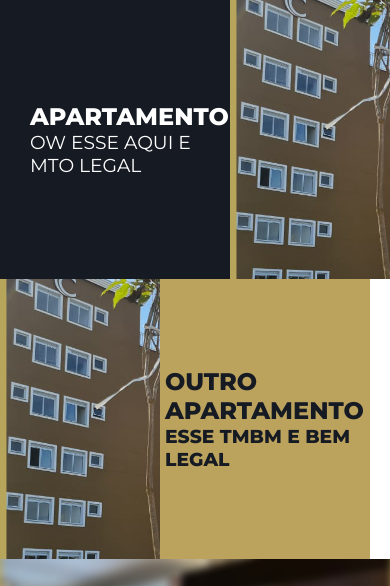
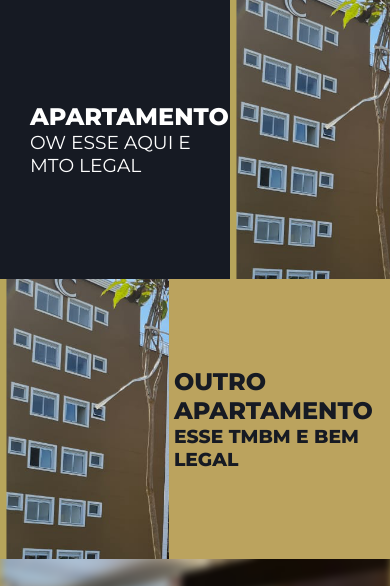
Before and after one commit to Kaappoo/pachecoCorretor, a PHP site: page / in a window 390 px wide. Shown: the part 1551-2137 px from the top of the page. Run offline with PHP 8.4, Linux system fonts and the light colour scheme.

Commit message:
mudeicoisaminuscula

```diff
--- a/style.css
+++ b/style.css
@@ -346,7 +346,7 @@ header ul li a:hover {
     height: 280px;
   }
   .textodoap2 {
-    margin-right: 20px;
+
     padding: 5px;
   }
 }
```
